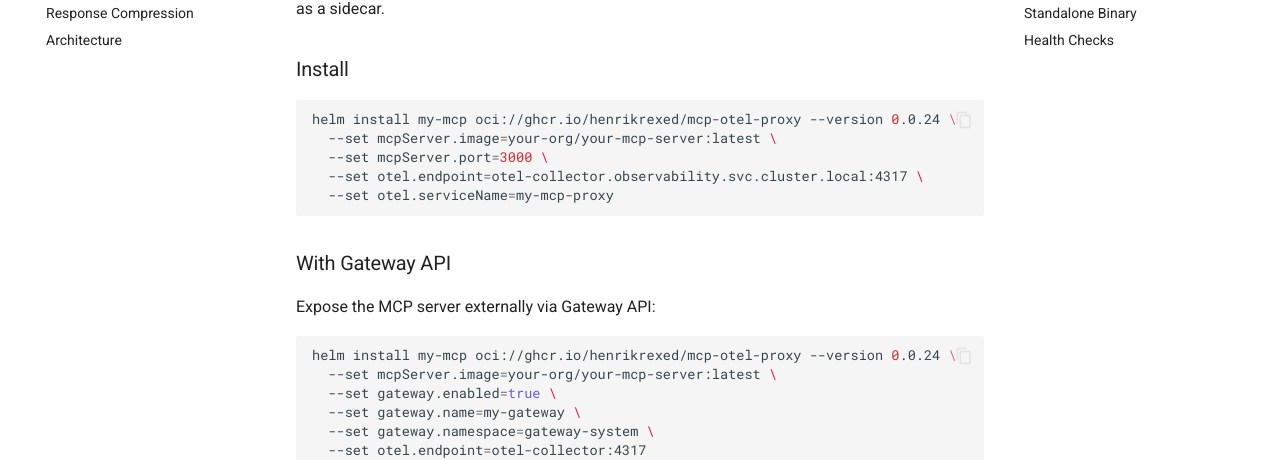
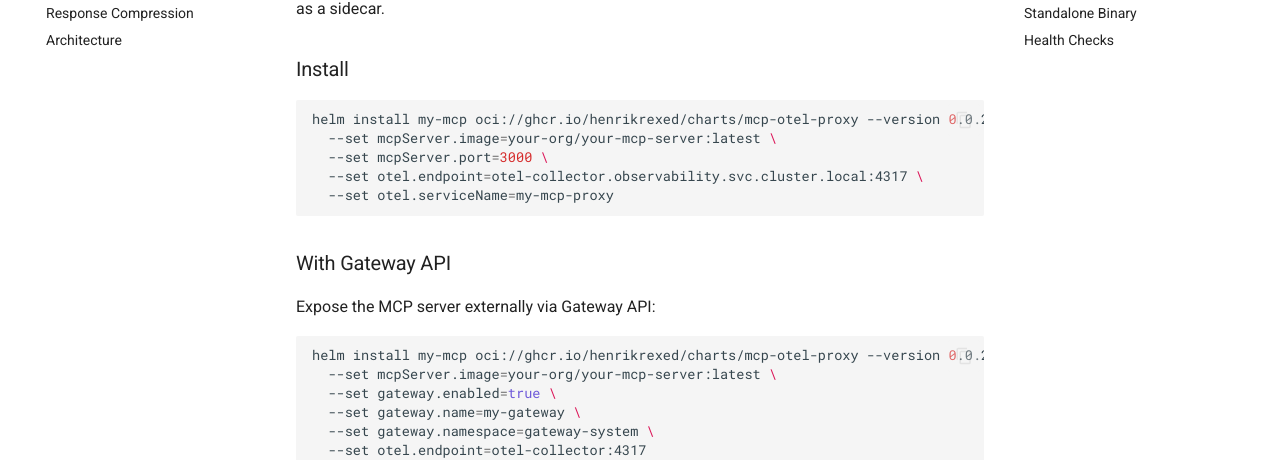
Before and after one commit to henrikrexed/mcp-proxy, an MkDocs documentation site: the page built from docs/docs/deployment.md, in a window 1280 px wide and 900 px high. Shown: the part 260-720 px from the top of the window. Built offline with MkDocs 1.6.1 and Material for MkDocs 9.7.7, drawn with Linux system fonts in a browser that asks for light colours; comment, search, counter and statistics services are not loaded.

Commit message:
docs: update Helm OCI path to ghcr.io/henrikrexed/charts/

````diff
--- a/docs/docs/deployment.md
+++ b/docs/docs/deployment.md
@@ -7,7 +7,7 @@ The recommended deployment method. The Helm chart deploys your MCP server with t
 ### Install
 
 ```bash
-helm install my-mcp oci://ghcr.io/henrikrexed/mcp-otel-proxy --version 0.0.24 \
+helm install my-mcp oci://ghcr.io/henrikrexed/charts/mcp-otel-proxy --version 0.0.24 \
   --set mcpServer.image=your-org/your-mcp-server:latest \
   --set mcpServer.port=3000 \
   --set otel.endpoint=otel-collector.observability.svc.cluster.local:4317 \
@@ -19,7 +19,7 @@ helm install my-mcp oci://ghcr.io/henrikrexed/mcp-otel-proxy --version 0.0.24 \
 Expose the MCP server externally via Gateway API:
 
 ```bash
-helm install my-mcp oci://ghcr.io/henrikrexed/mcp-otel-proxy --version 0.0.24 \
+helm install my-mcp oci://ghcr.io/henrikrexed/charts/mcp-otel-proxy --version 0.0.24 \
   --set mcpServer.image=your-org/your-mcp-server:latest \
   --set gateway.enabled=true \
   --set gateway.name=my-gateway \
````
Also changed, not shown: docs/docs/getting-started.md (+1 -1 lines), docs/docs/index.md (+1 -1 lines).
